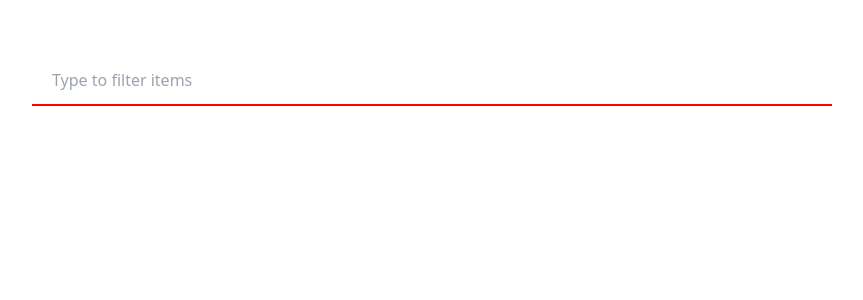
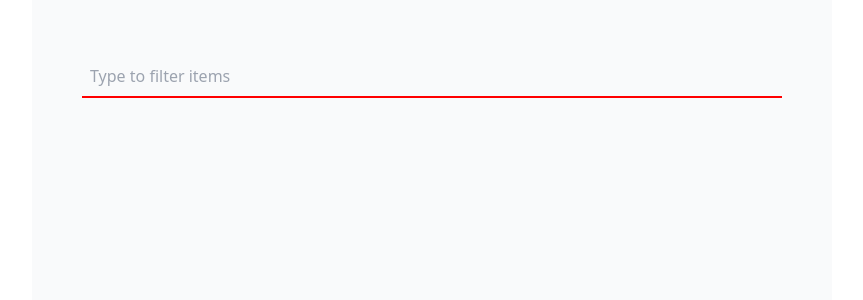
Before and after one commit to Amishakumari544/chip-component, a React (Create React App) app: page / in a window 1280 px wide. Shown: the top 300 px of the page, without its empty margins (208-1071 px from the left). Built offline with nearby package versions, Linux system fonts and the light colour scheme.

Commit message:
fixes minor

```diff
--- a/src/component/ChipComponent.jsx
+++ b/src/component/ChipComponent.jsx
@@ -29,14 +29,14 @@ const ChipComponent = () => {
   );
 
   return (
-    <div>
+    <div className='bg-gray-50 m-auto lg:h-[300px] lg:w-[800px] w-[300px]'>
 
       <div className=''>
       <div className='inline-flex flex-wrap w-[400px] lg:w-[800px] gap-2 mt-12' id='chips-container'>
         {chips.map((chip) => (
           <button
             key={chip.name}
-            className={`chip bg-gray-100 text-gray-900 w-34 m-auto rounded-3xl p-2 flex items-center`}
+            className={`chip bg-gray-200 text-gray-900 w-34 m-auto rounded-3xl p-2 flex items-center`}
             onClick={() => handleChipRemove(chip)}
           >
             <img src='https://i.pravatar.cc/25?img=3' className='rounded-xl mr-2' alt={`${chip.name} avatar`} />
@@ -49,20 +49,20 @@ const ChipComponent = () => {
           onChange={handleInputChange}
           onFocus={() => setShowItems(true)}
           placeholder='Type to filter items'
-          className='outline-none border lg:w-[800px] p-2 mt-2'
+          className='outline-none border lg:w-[700px] m-auto p-2 mt-2 bg-gray-50'
         />
       </div>
 
-        {showItems && inputValue.trim() !== '' && (
-          <ul className='flex m-auto shadow-md items-center justify-center flex-col bg-white border-2 border-gray-200 w-[300px]'>
-            {filteredItems.length === 0 && inputValue.trim() !== '' ? (
+        {showItems && inputValue !== '' && (
+          <ul className='flex m-auto shadow-md items-center lg:w-[800px] justify-center flex-col bg-white border-2 border-gray-200 w-[300px]'>
+            {filteredItems.length === 0 && inputValue !== '' ? (
               <li className='p-2 m-1'>No data found</li>
             ) : (
               filteredItems.length > 0 &&
               filteredItems.map((item) => (
                 <li
                   key={item.name}
-                  className={` p-2 m-1 cursor-pointer hover:bg-slate-50  w-[300px] text-center`}
+                  className={` p-2 m-1 cursor-pointer hover:bg-slate-50  lg:w-[800px] text-center`}
                   onClick={() => handleItemClick(item)}
                 >
                   {item.name}
--- a/src/index.css
+++ b/src/index.css
@@ -3,8 +3,6 @@
 @tailwind utilities;
 
 input[type=text] {
-    padding: 12px 20px;
-    margin: 8px 0;
     box-sizing: border-box;
     border: none;
     border-bottom: 2px solid red;
```
